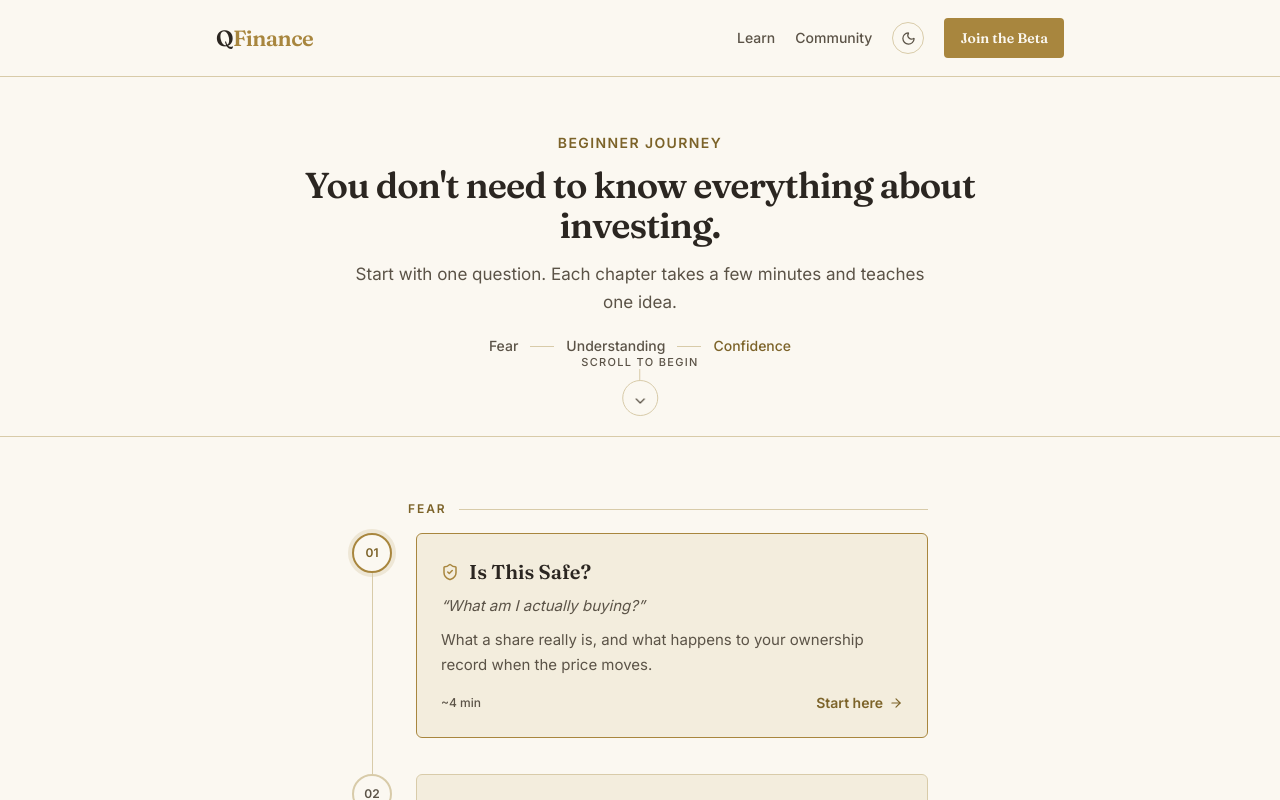
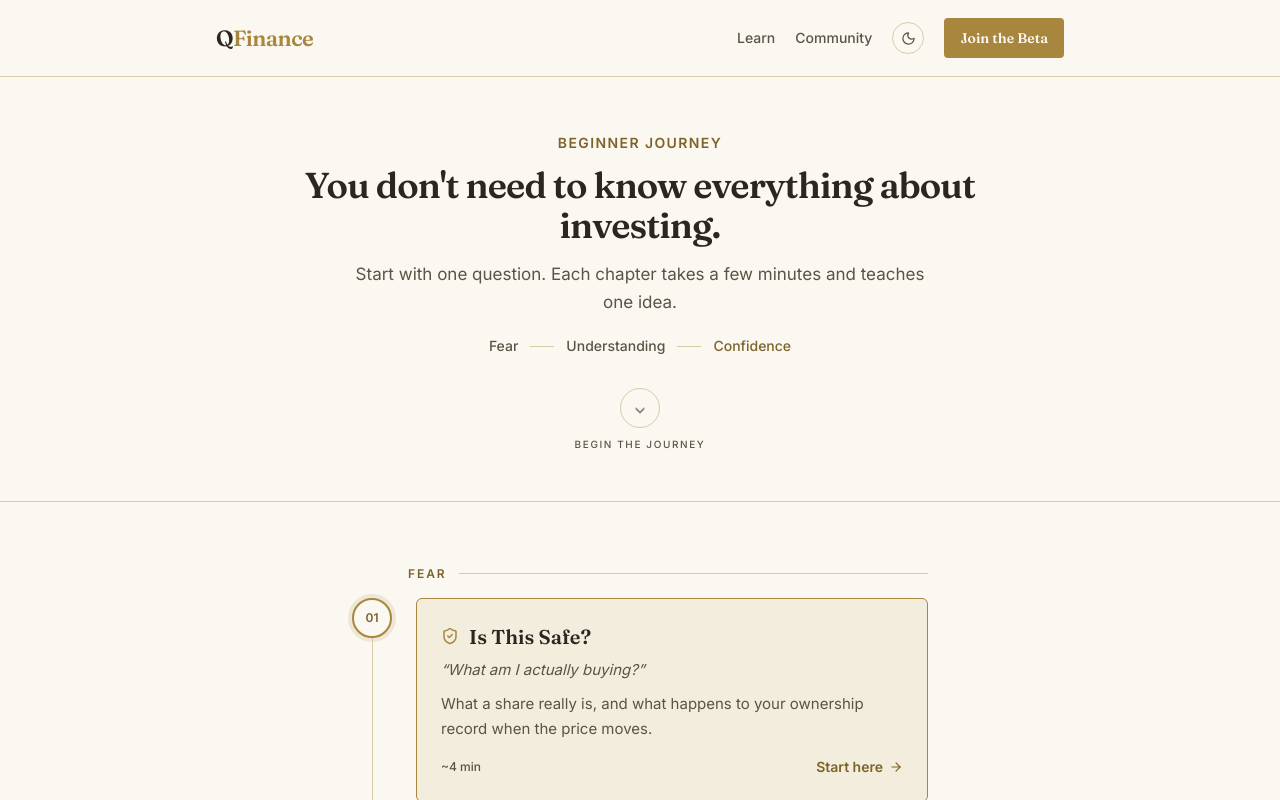
Before and after one commit to qcyberindia/qcyberindia, a Next.js app: page /qfinance/learn/beginner in a window 1280 px wide. Shown: the top 800 px of the page. Built offline with nearby package versions, Linux system fonts and the light colour scheme; no server answers; a web font is replaced by a local one.

Commit message:
Refine QFinance scroll cue

```diff
--- a/app/qfinance/learn/beginner/page.tsx
+++ b/app/qfinance/learn/beginner/page.tsx
@@ -19,7 +19,7 @@ export default function BeginnerJourneyMapPage() {
       <QFinanceHeader />
 
       {/* Beginner Journey introduction */}
-      <section className="relative border-b border-[var(--qf-line)] px-6 py-12 pb-20 sm:py-14 sm:pb-20">
+      <section className="border-b border-[var(--qf-line)] px-6 py-12 pb-10 sm:py-14 sm:pb-12">
         <div className="mx-auto max-w-2xl text-center">
           <Reveal>
             <p className="text-sm font-semibold uppercase tracking-[0.1em] text-[var(--qf-brass-dark)]">
@@ -48,7 +48,7 @@ export default function BeginnerJourneyMapPage() {
           </Reveal>
         </div>
 
-        <ScrollToJourney targetId="journey" label="Scroll to begin" />
+        <ScrollToJourney targetId="journey" label="Begin the journey" />
       </section>
 
       {/* Journey timeline */}
--- a/app/qfinance/why-india-investing/page.tsx
+++ b/app/qfinance/why-india-investing/page.tsx
@@ -137,7 +137,7 @@ export default function WhyIndiaInvestingPage() {
       <QFinanceHeader />
 
       {/* Moment 1 — The old belief */}
-      <section className="relative px-6 py-20 pb-28 sm:py-28 sm:pb-36">
+      <section className="px-6 py-20 pb-12 sm:py-28 sm:pb-16">
         <div className="mx-auto max-w-xl text-center">
           <Reveal>
             <p className="text-xs font-semibold uppercase tracking-[0.1em] text-[var(--qf-brass-dark)]">
--- a/components/qfinance/learning/ScrollToJourney.tsx
+++ b/components/qfinance/learning/ScrollToJourney.tsx
@@ -9,13 +9,13 @@ type ScrollToJourneyProps = {
 
 export default function ScrollToJourney({
   targetId,
-  label = "Scroll to begin",
+  label = "Continue below",
 }: ScrollToJourneyProps) {
   const [visible, setVisible] = useState(true);
 
   useEffect(() => {
     const handleScroll = () => {
-      setVisible(window.scrollY < 120);
+      setVisible(window.scrollY < 100);
     };
 
     handleScroll();
@@ -37,26 +37,21 @@ export default function ScrollToJourney({
   if (!visible) return null;
 
   return (
+    <div className="mt-8 flex justify-center">
       <button
         type="button"
         onClick={scrollToTarget}
         aria-label={`${label}. Continue down the page.`}
-      className="group absolute bottom-5 left-1/2 flex -translate-x-1/2 flex-col items-center text-[var(--qf-ink-soft)] transition-all duration-300 hover:text-[var(--qf-brass-dark)]"
+        className="group flex flex-col items-center gap-2 text-[var(--qf-ink-soft)] transition-colors duration-300 hover:text-[var(--qf-brass-dark)]"
       >
-      <span className="mb-2 text-[11px] font-medium uppercase tracking-[0.12em]">
-        {label}
-      </span>
-
         <span
           aria-hidden="true"
-        className="relative flex h-9 w-9 items-center justify-center rounded-full border border-[var(--qf-line)] transition-all duration-300 group-hover:scale-105 group-hover:border-[var(--qf-brass-dark)]"
+          className="flex h-10 w-10 items-center justify-center rounded-full border border-[var(--qf-line)] transition-all duration-300 group-hover:border-[var(--qf-brass-dark)] group-hover:bg-[var(--qf-surface)]"
         >
-        <span className="absolute -top-3 h-3 w-px bg-[var(--qf-line)] transition-colors duration-300 group-hover:bg-[var(--qf-brass-dark)]" />
-
           <svg
             viewBox="0 0 20 20"
             fill="none"
-          className="h-4 w-4 animate-[qf-scroll-arrow_1.8s_ease-in-out_infinite]"
+            className="h-4 w-4 animate-[qf-scroll-arrow_2s_ease-in-out_infinite]"
           >
             <path
               d="M5 7.5L10 12.5L15 7.5"
@@ -67,6 +62,11 @@ export default function ScrollToJourney({
             />
           </svg>
         </span>
+
+        <span className="text-[10px] font-medium uppercase tracking-[0.16em]">
+          {label}
+        </span>
       </button>
+    </div>
   );
 }
```
Lines whose indentation alone changed are shown as unchanged.
